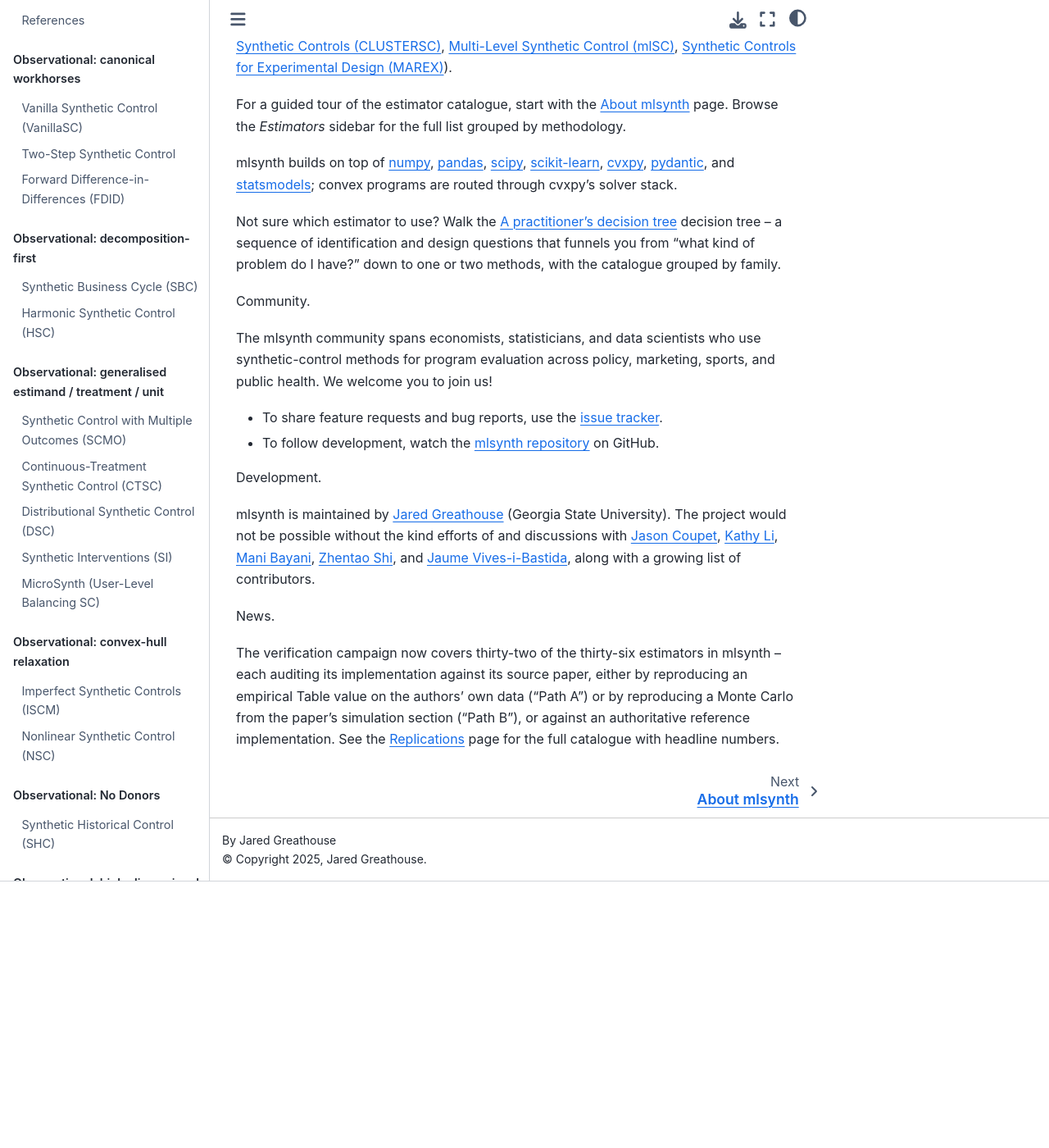
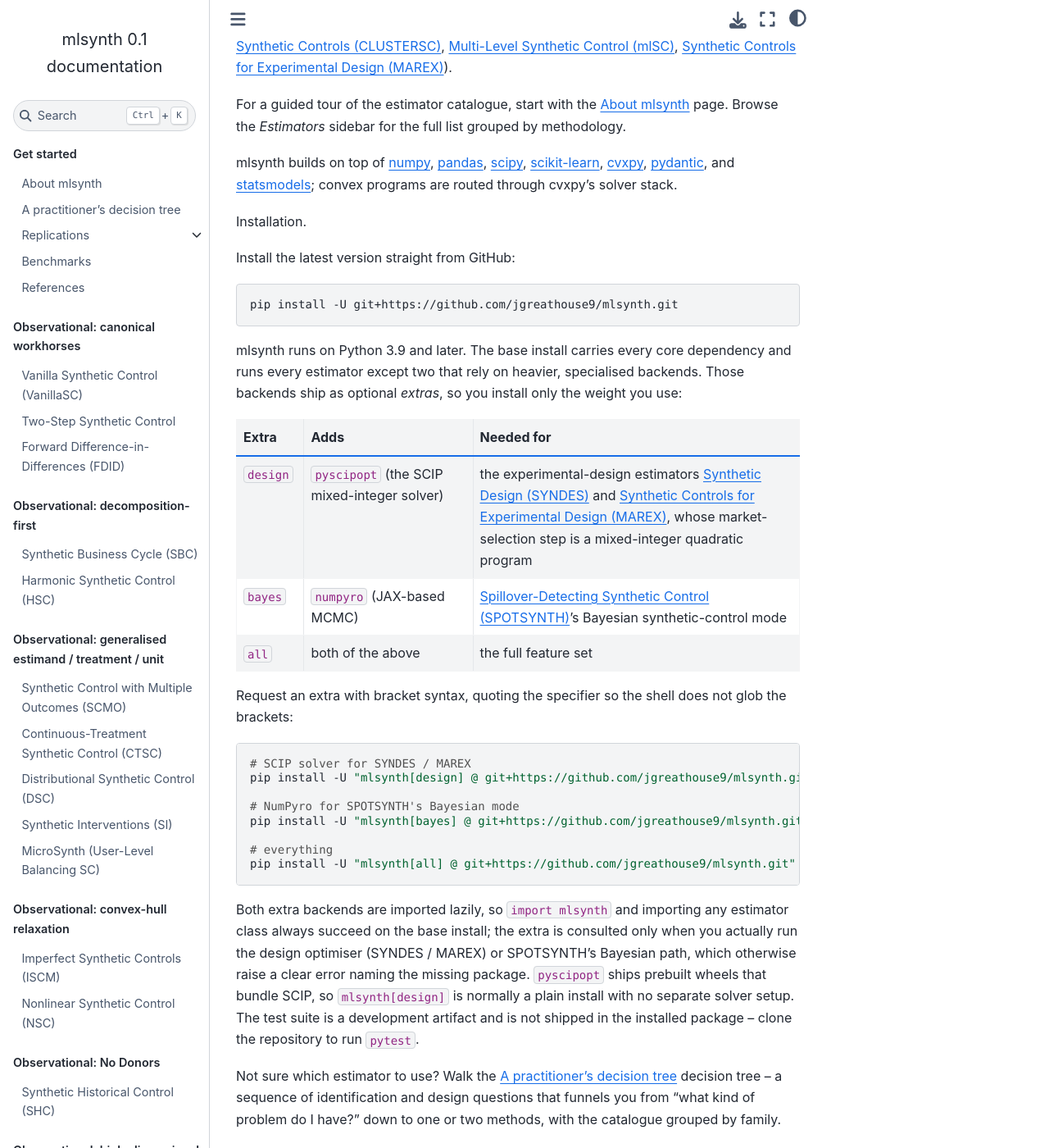
Before and after one commit to jgreathouse9/mlsynth, a Sphinx documentation site: the page built from docs/index.rst, in a window 1280 px wide and 1400 px high, scrolled down 1152 px. Shown: the whole window at 82% size. Built offline with Sphinx 7.4.7 and the Sphinx Book theme 1.1.4, drawn with Linux system fonts in a browser that asks for light colours; before the commit the page ends 2227 px from its top, so only the background shows below that.

Commit message:
docs: document install extras (design/bayes/all) for packaging
Cover the base install plus the optional extras introduced by the
pyproject migration: mlsynth[design] (pyscipopt / SCIP for SYNDES and
MAREX), mlsynth[bayes] (numpyro for SPOTSYNTH's Bayesian mode), and
mlsynth[all]. Explain the lazy-import behaviour (base install imports and
runs every other estimator; the extra is consulted only when the design
optimiser or Bayesian path actually runs) and note that the test suite is
not shipped in the installed package.

Updated both README.md and docs/index.rst (new Installation section).

Co-Authored-By: Claude Opus 4.8 <noreply@anthropic.com>
Claude-Session: https://claude.ai/code/session_015nRd88pbMUETcrkKY1S6Hr

```diff
--- a/docs/index.rst
+++ b/docs/index.rst
@@ -85,6 +85,60 @@ mlsynth builds on top of `numpy <https://numpy.org/>`_,
 `pydantic <https://docs.pydantic.dev/>`_, and
 `statsmodels <https://www.statsmodels.org/>`_; convex programs are routed
 through cvxpy's solver stack.
+
+Installation.
+
+Install the latest version straight from GitHub:
+
+.. code:: bash
+
+   pip install -U git+https://github.com/jgreathouse9/mlsynth.git
+
+mlsynth runs on Python 3.9 and later. The base install carries every core
+dependency and runs every estimator except two that rely on heavier,
+specialised backends. Those backends ship as optional *extras*, so you install
+only the weight you use:
+
+.. list-table::
+   :header-rows: 1
+   :widths: 12 30 58
+
+   * - Extra
+     - Adds
+     - Needed for
+   * - ``design``
+     - ``pyscipopt`` (the SCIP mixed-integer solver)
+     - the experimental-design estimators :doc:`syndes` and :doc:`marex`, whose
+       market-selection step is a mixed-integer quadratic program
+   * - ``bayes``
+     - ``numpyro`` (JAX-based MCMC)
+     - :doc:`spotsynth`'s Bayesian synthetic-control mode
+   * - ``all``
+     - both of the above
+     - the full feature set
+
+Request an extra with bracket syntax, quoting the specifier so the shell does
+not glob the brackets:
+
+.. code:: bash
+
+   # SCIP solver for SYNDES / MAREX
+   pip install -U "mlsynth[design] @ git+https://github.com/jgreathouse9/mlsynth.git"
+
+   # NumPyro for SPOTSYNTH's Bayesian mode
+   pip install -U "mlsynth[bayes] @ git+https://github.com/jgreathouse9/mlsynth.git"
+
+   # everything
+   pip install -U "mlsynth[all] @ git+https://github.com/jgreathouse9/mlsynth.git"
+
+Both extra backends are imported lazily, so ``import mlsynth`` and importing any
+estimator class always succeed on the base install; the extra is consulted only
+when you actually run the design optimiser (SYNDES / MAREX) or SPOTSYNTH's
+Bayesian path, which otherwise raise a clear error naming the missing package.
+``pyscipopt`` ships prebuilt wheels that bundle SCIP, so ``mlsynth[design]`` is
+normally a plain install with no separate solver setup. The test suite is a
+development artifact and is not shipped in the installed package -- clone the
+repository to run ``pytest``.
 
 Not sure which estimator to use? Walk the :doc:`choose` decision tree --
 a sequence of identification and design questions that funnels you from
```
Also changed, not shown: README.md (+37 -1 lines).
